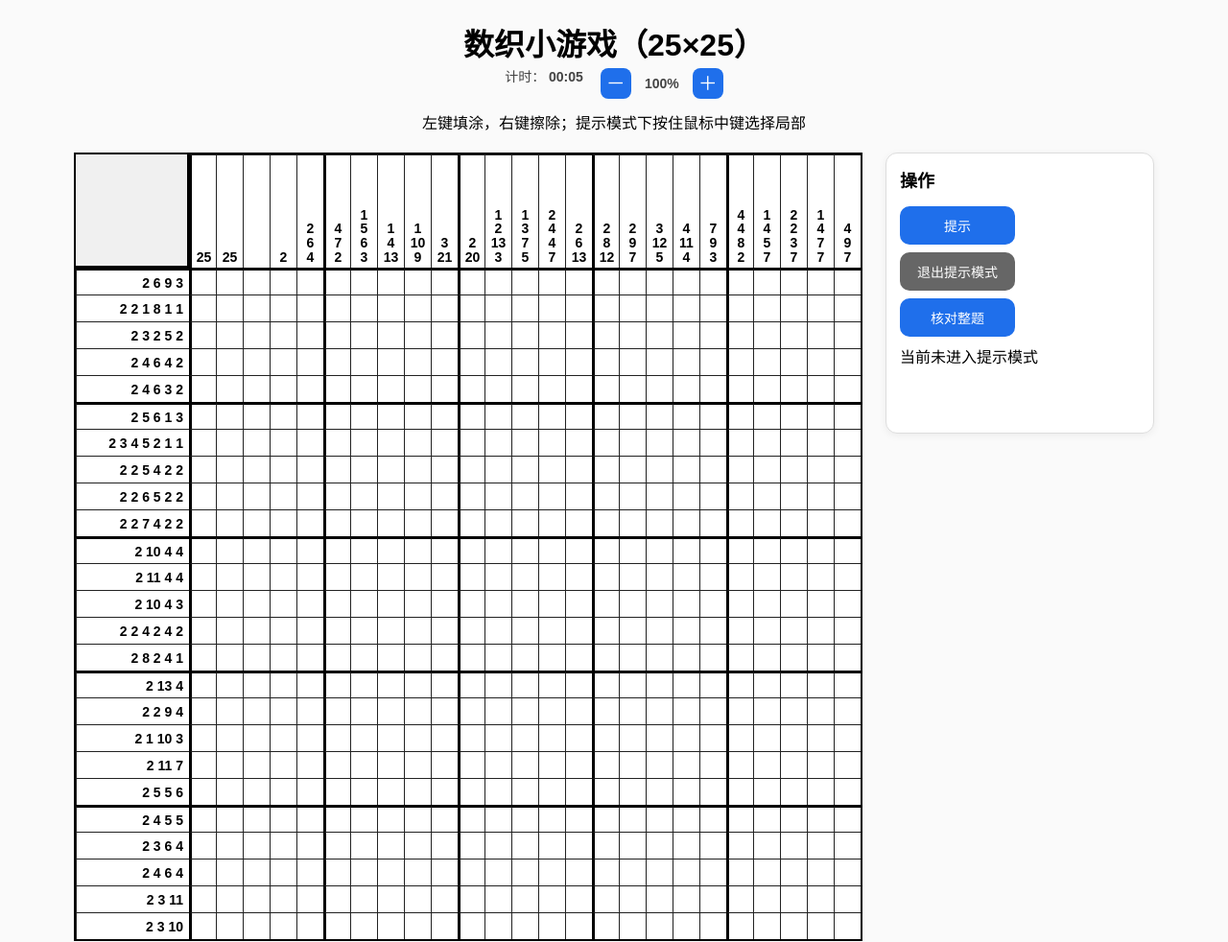
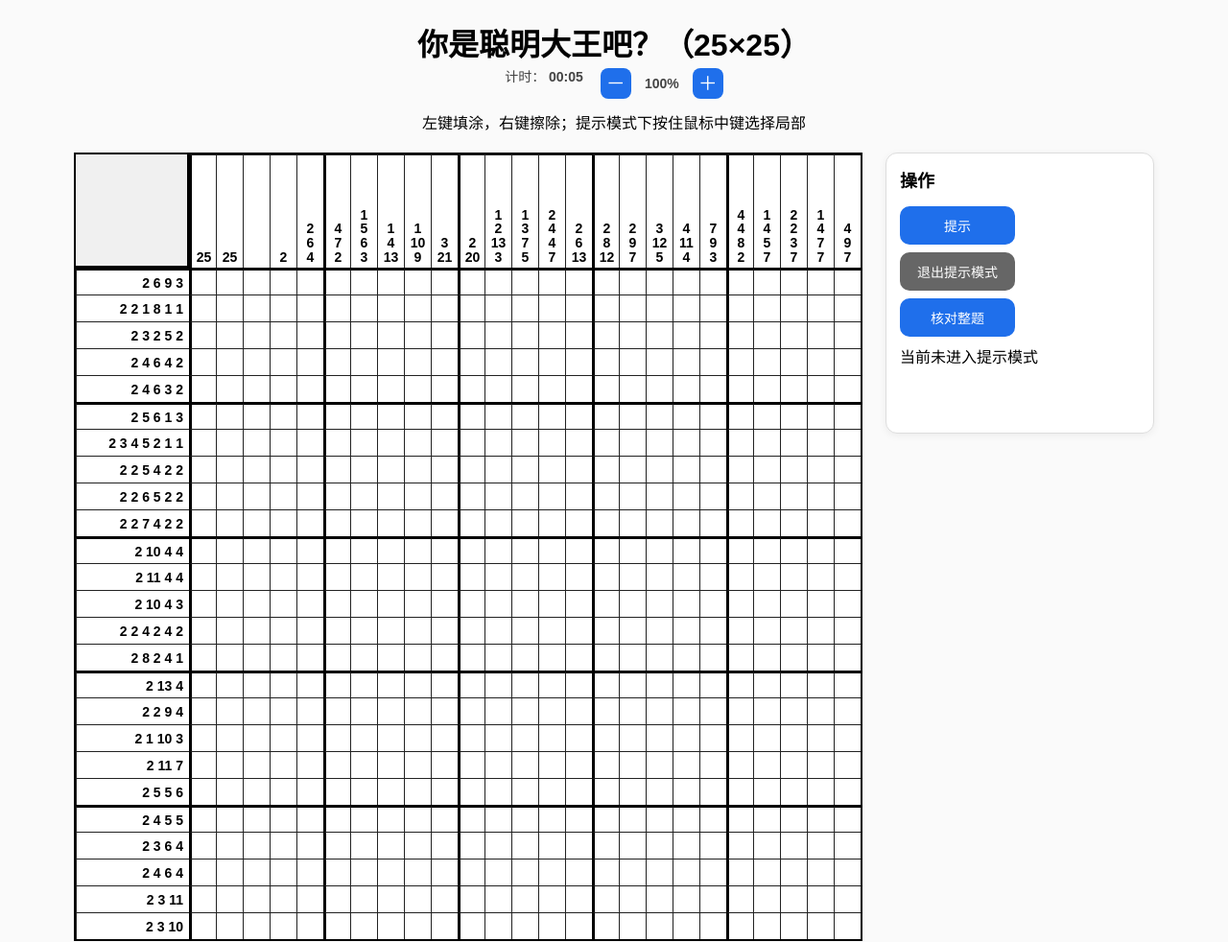
Before and after one commit to arsLYY-win/nonogram-game, a plain HTML site: page index.html in a window 1280 px wide. Shown: the whole page at 96% size. Drawn offline with Linux system fonts and the light colour scheme.

Commit message:
Add files via upload
update layout 01

```diff
--- a/index.html
+++ b/index.html
@@ -9,7 +9,7 @@
 </head>
 
 <body>
-    <h1>数织小游戏（25×25）</h1>
+    <h1>你是聪明大王吧？（25×25）</h1>
 
     <div id="top-controls">
         <div id="timer-bar">
```
